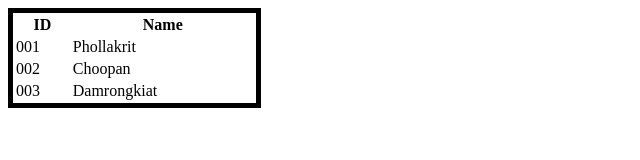
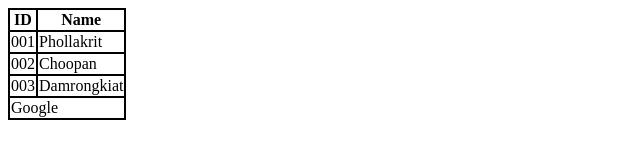
Before and after one commit to taechinnapat/github-desktop-project, a plain HTML site: page index.html in a window 1280 px wide. Shown: the whole page, without its empty margins (0-640 px from the left). Drawn offline with Linux system fonts and the light colour scheme.

Commit message:
Update index.html

```diff
--- a/index.html
+++ b/index.html
@@ -4,14 +4,20 @@
     <meta charset="UTF-8">
     <meta name="viewport" content="width=device-width, initial-scale=1.0">
     <title>Document</title>
-
+    <style>
+        table,th,td{
+            border: 2px solid black;
+            border-collapse: collapse;
+        }
+    </style>
 </head>
 <body>
-    <table style="border: 5px solid black;width: 20%;">
+    <table>
         <tr><th>ID</th><th>Name</th></tr>
         <tr><td>001</td><td>Phollakrit</td></tr>
         <tr><td>002</td><td>Choopan</td></tr>
         <tr><td>003</td><td>Damrongkiat</td></tr>
+        <tr><td colspan="2">Google</td></tr>
     </table>
 </body>
 </html>
```
